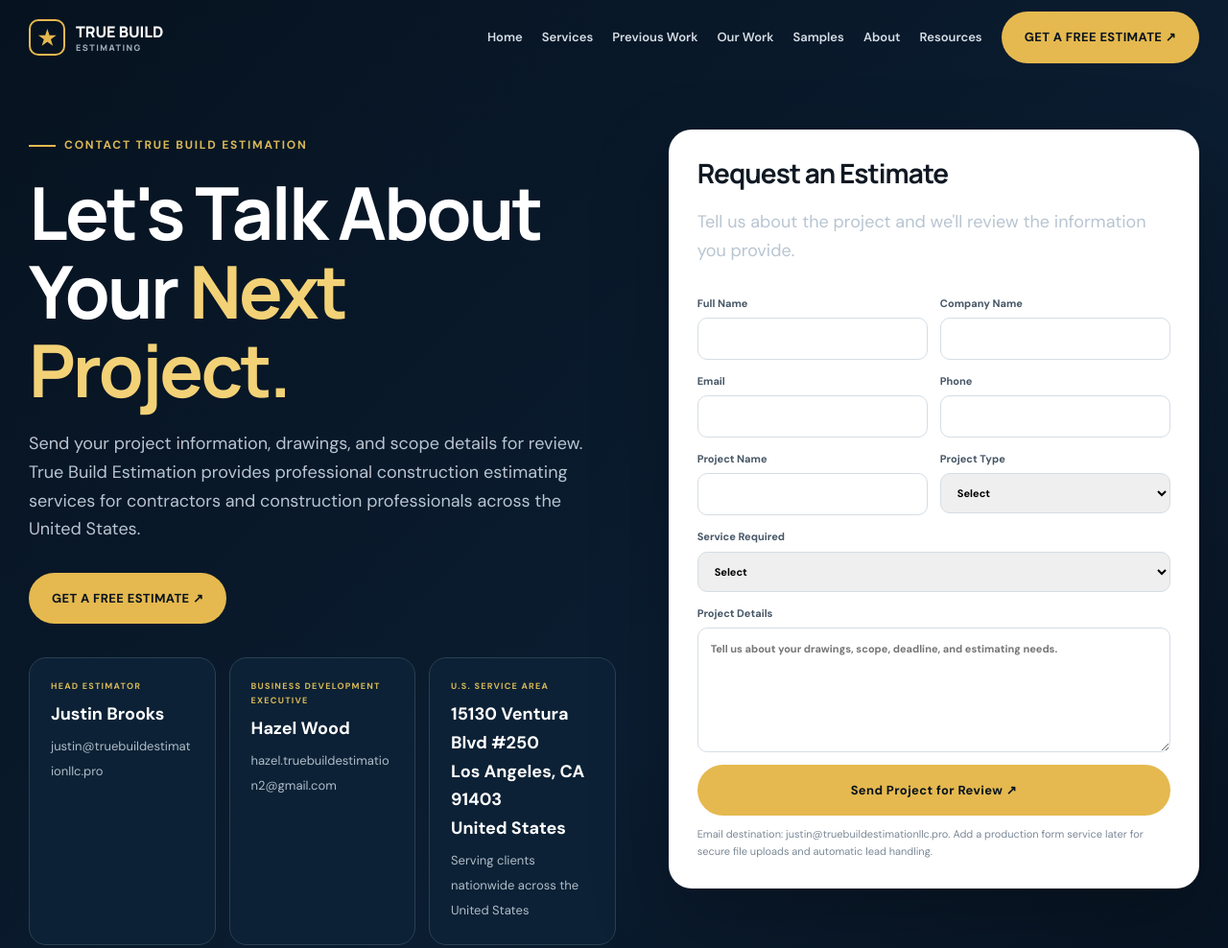
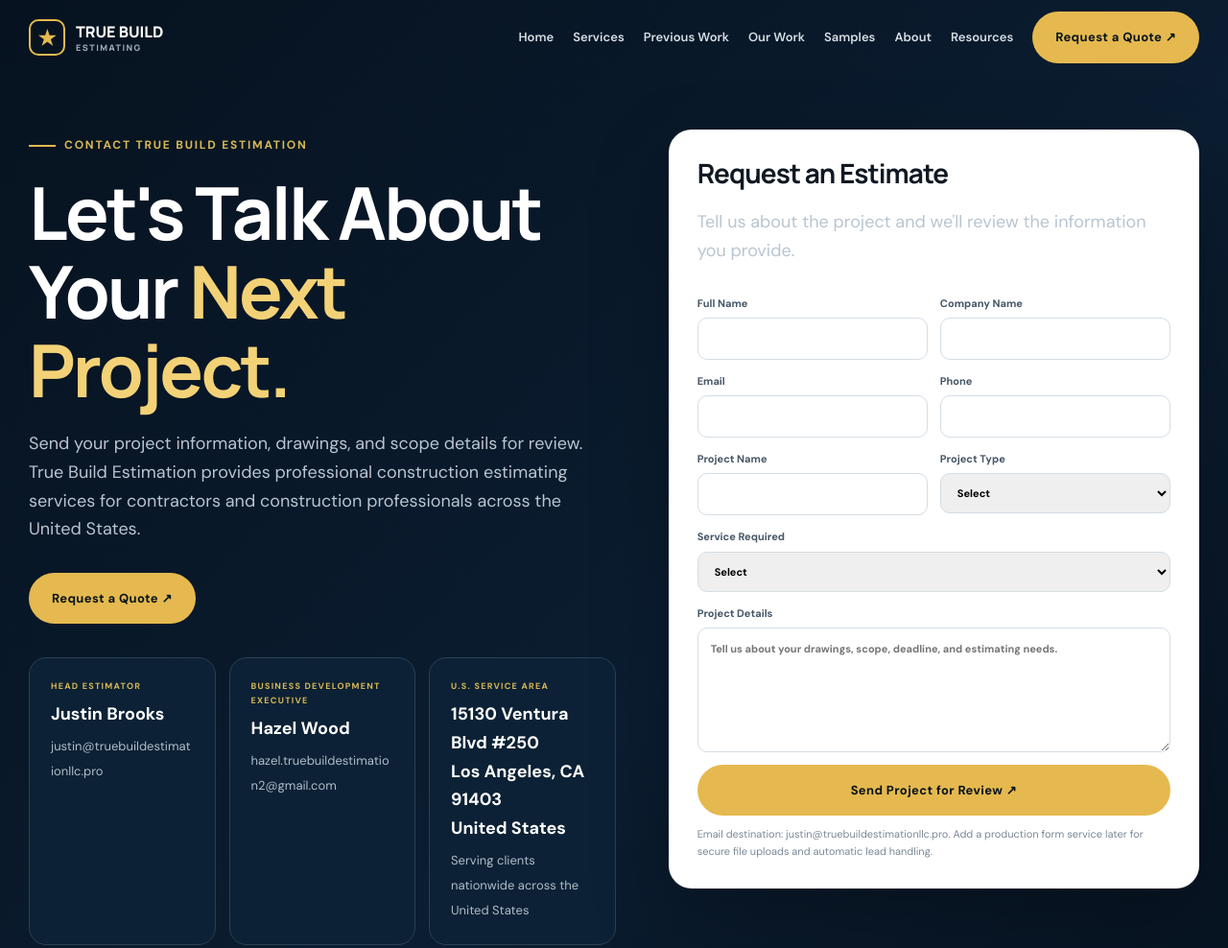
Before and after one commit to hazeltruebuildestimation2-alt/truebuildestimationllc.pro, a plain HTML site: page contact.html in a window 1280 px wide. Shown: the whole page at 96% size. Drawn offline with Linux system fonts and the light colour scheme.

Commit message:
Update contact.html

```diff
--- a/contact.html
+++ b/contact.html
@@ -43,7 +43,7 @@
     <nav class="navlinks" aria-label="Main navigation">
       <a href="./index.html">Home</a><a href="./index.html#services">Services</a><a href="samples.html">Previous Work</a><a href="./index.html#portfolio">Our Work</a>
       <a href="./index.html#samples">Samples</a><a href="./index.html#about">About</a><a href="./index.html#resources">Resources</a>
-      <a class="btn btn-gold" href="contact.html">GET A FREE ESTIMATE ↗</a>
+      <a class="btn btn-gold" href="contact.html">Request a Quote ↗</a>
     </nav>
     <a class="menu" href="./index.html" aria-label="Return home">←</a>
   </div>
@@ -54,7 +54,7 @@
       <div class="eyebrow" style="color:#d9b957">Contact True Build Estimation</div>
       <h1>Let's Talk About Your <em>Next Project.</em></h1>
       <p>Send your project information, drawings, and scope details for review. True Build Estimation provides professional construction estimating services for contractors and construction professionals across the United States.</p>
-      <div style="margin:22px 0 6px"><a class="btn btn-gold" href="#request-form">GET A FREE ESTIMATE ↗</a></div>
+      <div style="margin:22px 0 6px"><a class="btn btn-gold" href="#request-form">Request a Quote ↗</a></div>
       <div class="contact-grid">
         <article class="contact-card"><span class="small">HEAD ESTIMATOR</span><strong>Justin Brooks</strong><a href="mailto:justin@truebuildestimationllc.pro">justin@truebuildestimationllc.pro</a></article>
         <article class="contact-card"><span class="small">BUSINESS DEVELOPMENT EXECUTIVE</span><strong>Hazel Wood</strong><a href="mailto:hazel.truebuildestimation2@gmail.com">hazel.truebuildestimation2@gmail.com</a></article>
```
